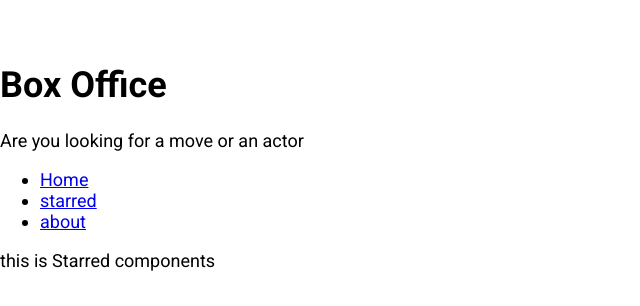
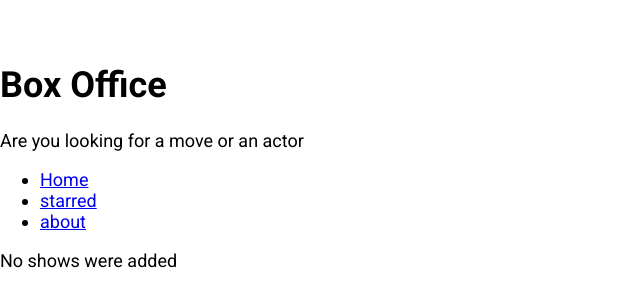
Before and after one commit to trishank01/movie_search_app, a React (Create React App) app: page /starred in a window 1280 px wide. Shown: the top 306 px of the page, without its empty margins (0-640 px from the left). Built offline with nearby package versions, Linux system fonts and the light colour scheme.

Commit message:
finish starred page

```diff
--- a/src/pages/Starred.js
+++ b/src/pages/Starred.js
@@ -1,10 +1,43 @@
-import React from 'react'
-import MainPageLayout from '../components/MainPageLayout'
+import React, { useEffect, useState } from "react";
+import MainPageLayout from "../components/MainPageLayout";
+import { apiGet } from "../misc/config";
+import { useShow } from "../misc/custom-hooks";
+import ShowGrid from "../components/show/ShowGrid";
 
 const Starred = () => {
+  const [Starred] = useShow();
+
+  const [shows, setShows] = useState(null);
+  const [isLoading, setIsLoading] = useState(true);
+  const [error, setError] = useState(null);
+
+  useEffect(() => {
+    if (Starred && Starred.length > 0) {
+      const promises = Starred.map((showId) => apiGet(`/shows/${showId}`));
+
+      Promise.all(promises)
+      .then(apiData => apiData.map(show => ({show})))
+        .then((results) => {
+          setShows(results);
+          setIsLoading(false);
+        })
+        .catch((err) => {
+          setError(err.message);
+          setIsLoading(false);
+        });
+    } else {
+      setIsLoading(false);
+    }
+  }, [Starred]);
+
   return (
-    <MainPageLayout>this is Starred components</MainPageLayout>
-  )
-}
+    <MainPageLayout>
+      {isLoading && <div>shows are still loading</div>}
+      {error && <div>Error occured : {error}</div>}
+      {!isLoading && !shows && <div>No shows were added</div>}
+      {!isLoading && !error && shows && <ShowGrid data={shows} />}
+    </MainPageLayout>
+  );
+};
 
-export default Starred
+export default Starred;
```
